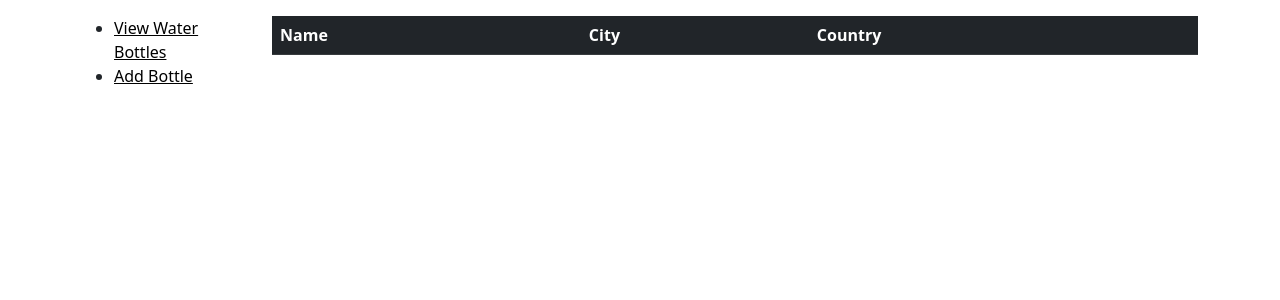
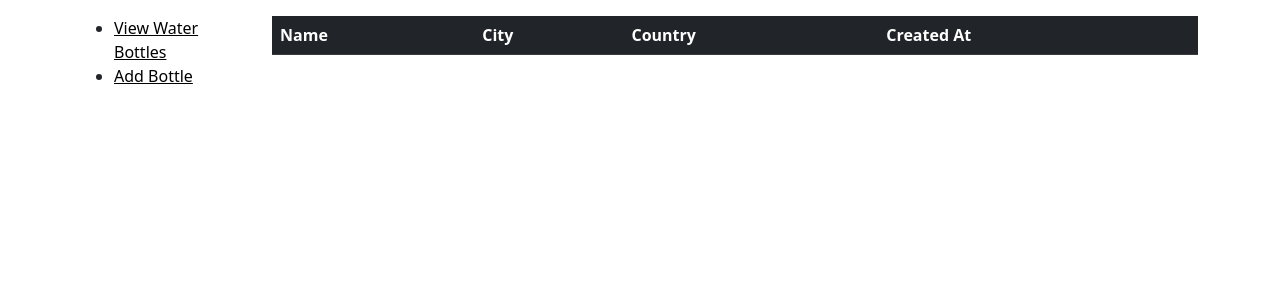
Before and after one commit to gideng/MSYS-Module-5, a Django app: template M5P-DjangoTemplates-AngMangilitNg/MyInventoryApp/templates/MyInventoryApp/view_suppliers.html in a window 1280 px wide. Shown: the part 56-356 px from the top of the page. Run offline with Django 3.2, Linux system fonts and the light colour scheme; the template is opened without the code that fills it, so the values that code supplies are empty; some libraries are stand-ins or nearby versions.

Commit message:
added created_at field for suppliers

```diff
--- a/M5P-DjangoTemplates-AngMangilitNg/MyInventoryApp/templates/MyInventoryApp/view_suppliers.html
+++ b/M5P-DjangoTemplates-AngMangilitNg/MyInventoryApp/templates/MyInventoryApp/view_suppliers.html
@@ -25,13 +25,13 @@ citations in the comments of our program.
 {% endblock %}
 
 {% block content %}
-<div class="col-12">
     <table class="table table-striped">
         <thead>
             <tr>
                 <th class="table-dark" scope="col"> Name </th>
                 <th class="table-dark" scope="col"> City </th>
                 <th class="table-dark" scope="col"> Country </th>
+                <th class="table-dark" scope="col"> Created At </th>
             </tr>
         </thead>
         <tbody>
@@ -40,9 +40,9 @@ citations in the comments of our program.
                 <td> {{ s.name }} </td>
                 <td> {{ s.city }} </td>
                 <td> {{ s.country }} </td>
+                <td>{{ s.created_at }}</td>
             </tr>
             {% endfor %}
         </tbody>
     </table>
-</div>
 {% endblock %}
```
